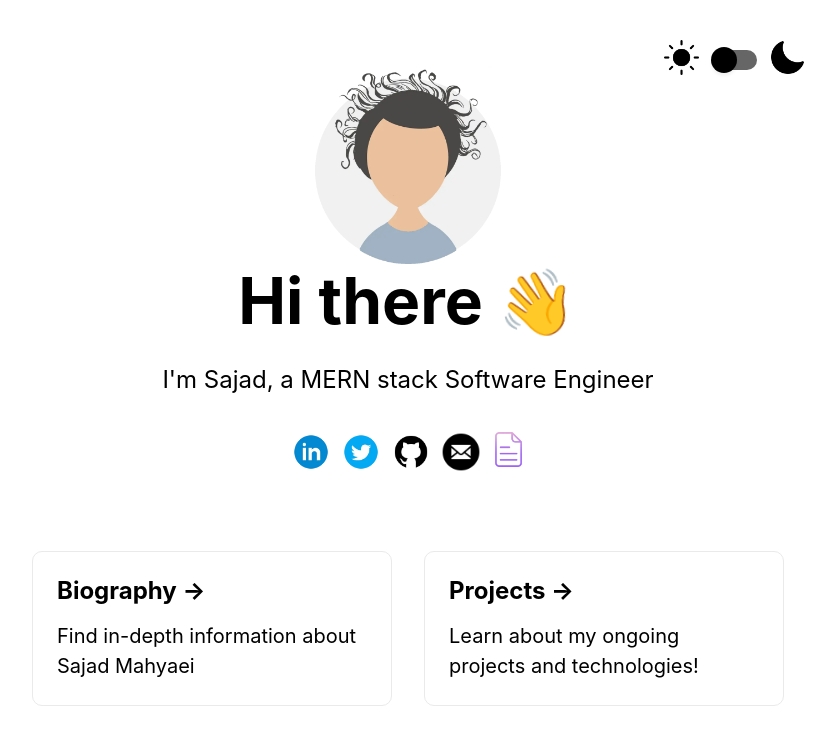
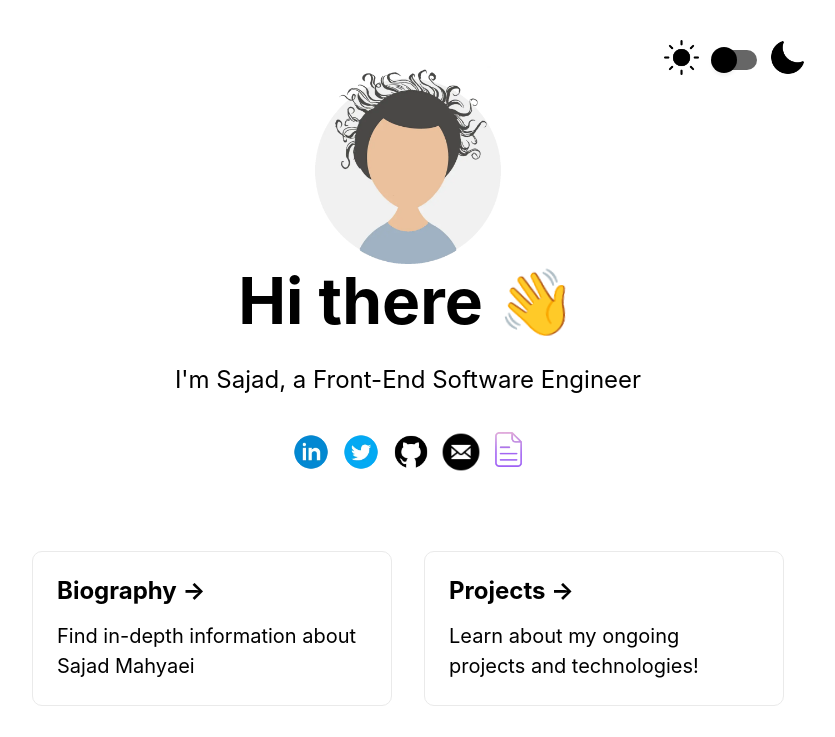
Before and after one commit to Sajadmhy/Sajad-Mahyaei-Portfolio, a Next.js app: page / in a window 1280 px wide. Shown: the top 737 px of the page, without its empty margins (232-1067 px from the left). Built offline with nearby package versions, Linux system fonts and the light colour scheme.

Commit message:
update the bio

```diff
--- a/pages/index.jsx
+++ b/pages/index.jsx
@@ -37,7 +37,7 @@ export default function Home() {
         </h1>
 
         <p className={styles.description}>
-          I&apos;m {theme === 'light' ? 'Sajad' : 'Batman'}, a MERN stack Software Engineer
+          I&apos;m {theme === 'light' ? 'Sajad' : 'Batman'}, a Front-End Software Engineer
         </p>
 
 <div className={styles.icons}>
```
